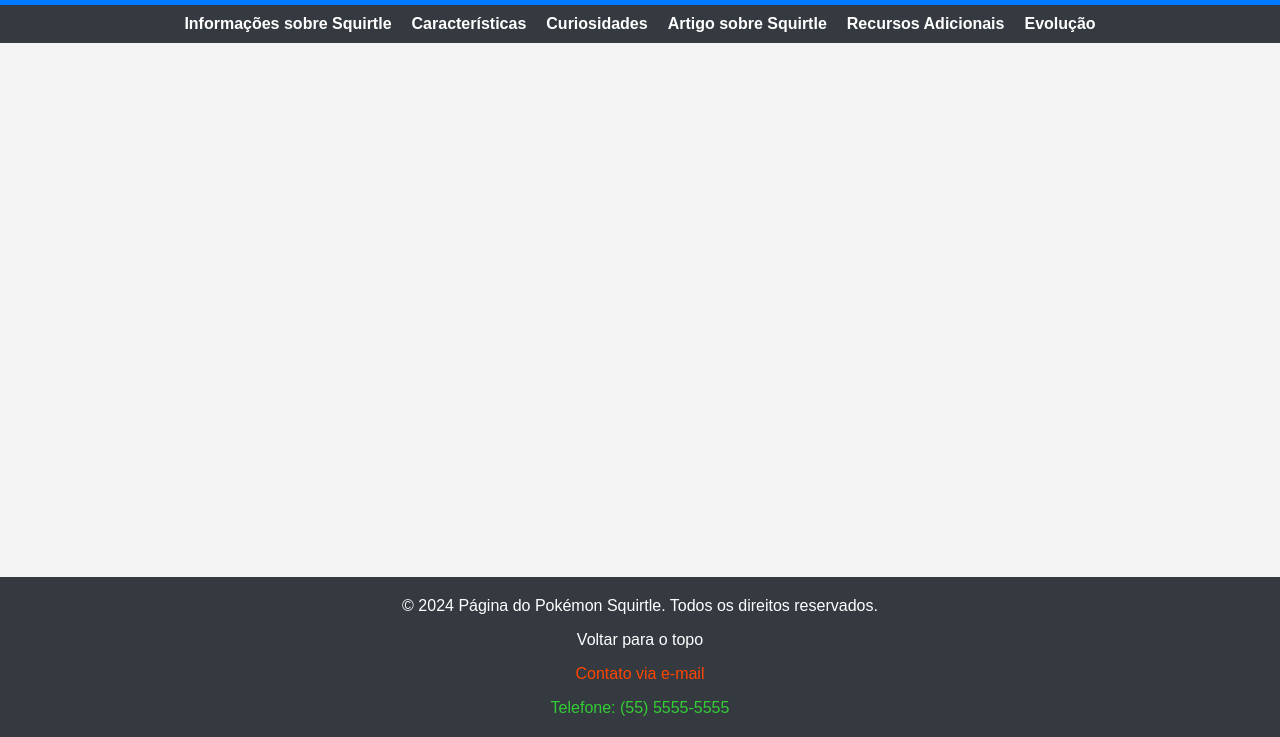
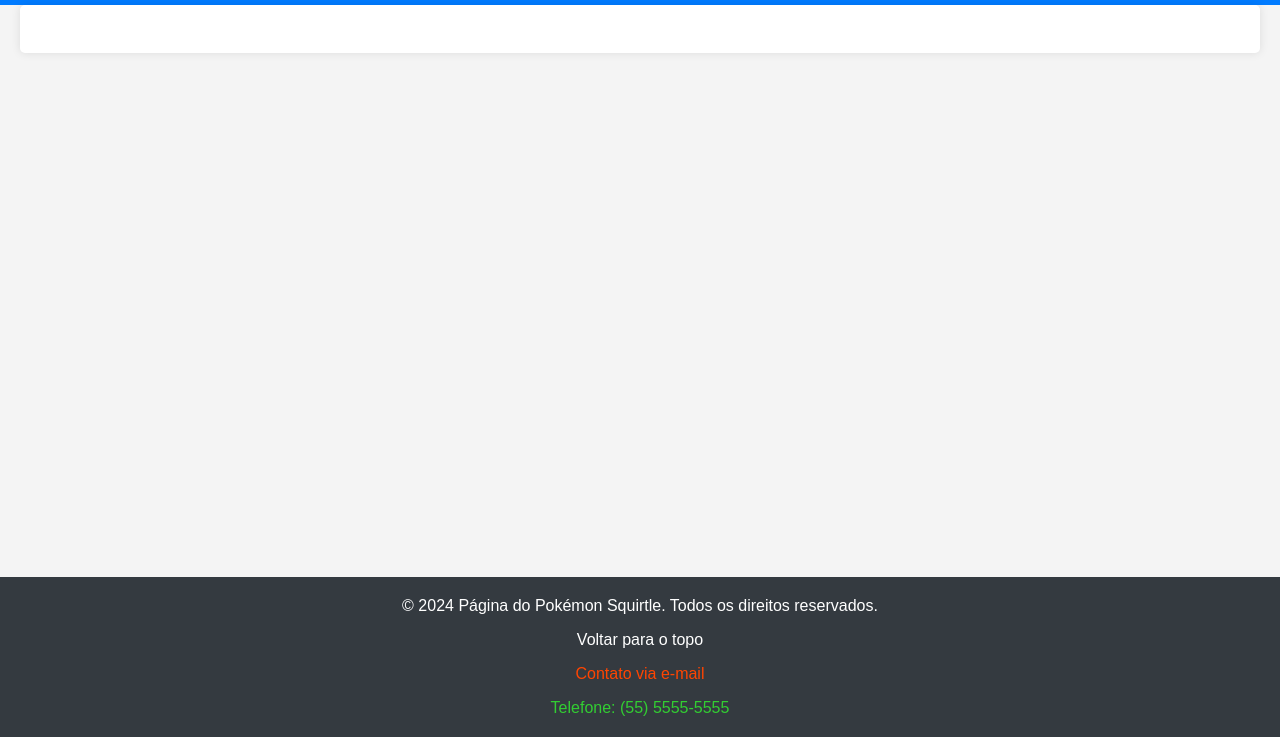
Before and after one commit to RafaelFuzii/esoft5a, a plain HTML site: page 04-04-2024/pokemon.html in a window 1280 px wide. Shown: the part 63-800 px from the top of the page. Drawn offline with Linux system fonts and the light colour scheme.

Commit message:
another changes

```diff
--- a/04-04-2024/pokemon.html
+++ b/04-04-2024/pokemon.html
@@ -12,20 +12,15 @@
         <h1>{nome da evolução}</h1>
         </header>
 
-        <nav aria-label="Navegação principal">
-            <ul>
-                <li><a href="#info-squirtle">Informações sobre Squirtle</a></li>
-                <li><a href="#caracteristicas">Características</a></li>
-                <li><a href="#curiosidades">Curiosidades</a></li>
-                <li><a href="#artigo-squirtle">Artigo sobre Squirtle</a></li>
-                <li><a href="#recursos">Recursos Adicionais</a></li>
-                <li><a href="#evolucao">Evolução</a></li>
-            </ul>
-        </nav>
 
-        <div id="pokemon-info">
-            <h2 id="evolucao-label"></h2>
-        </div>
+        <main style="grid-template-columns:unset;">
+            <section>
+                <div id="pokemon-info">
+                    <h2 id="evolucao-label"></h2>
+                </div>
+            </section>
+        </main>
+
 
         <footer aria-label="Rodapé" id="footer-evolution">
             <p aria-label="Copyright">
```
